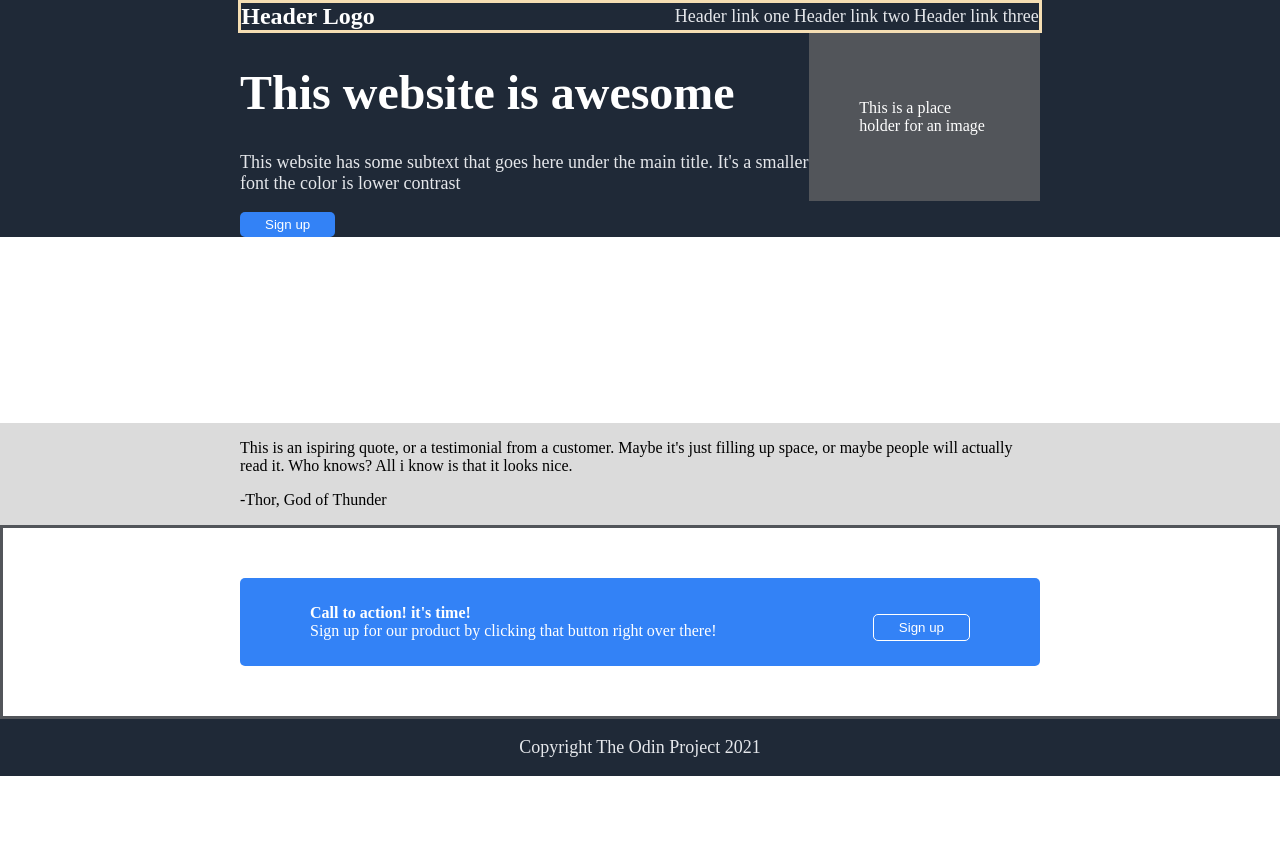
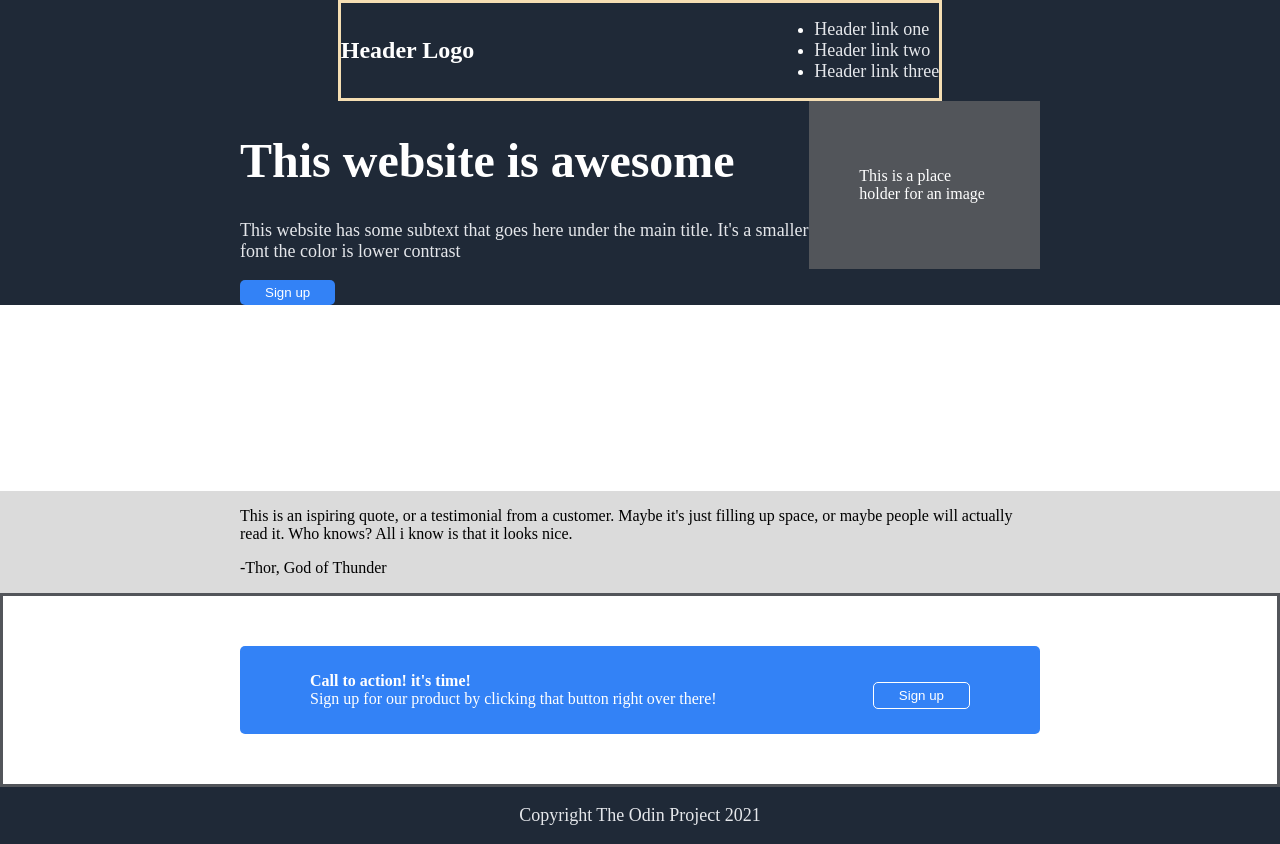
Before and after one commit to Enrikewoq/Webit, a plain HTML site: page index.html in a window 1280 px wide. Before the commit the page ends 800 px from the top, so only its background shows below. Drawn offline with Linux system fonts and the light colour scheme.

Commit message:
add other containers

```diff
--- a/index.html
+++ b/index.html
@@ -8,16 +8,16 @@
 </head>
 <body>
     <div class="header-container">
-        <div class="menu">
-            <div class="logo">
-              <a href="#" class="logo-link">Header Logo</a>
+            <div class="menu">
+                <div class="logo">
+                    <div class="logo-link">Header Logo</div>
+                </div>
+                <ul class="links">
+                    <li><a href="#" class="link">Header link one</a></li>
+                    <li><a href="#" class="link">Header link two</a></li>
+                    <li><a href="#" class="link">Header link three</a></li>
+                </ul>
             </div>
-            <div class="links">
-            <a href="#" class="link">Header link one</a>
-            <a href="#" class="link">Header link two</a>
-            <a href="#" class="link">Header link three</a>
-            </div>
-        </div>
         <div class="header">
             <div class="header-leftContainer">
                 <h1 class="header-maintext">This website is awesome</h1>
@@ -34,7 +34,7 @@
         </div>
     </div>
     <div class="content">
-        <p>Some random information</p>
+        <p class="content-phrase">Some random information</p>
         <div class="content-container">
             <div class="box-container">
                 <div class="box"></div>
```
